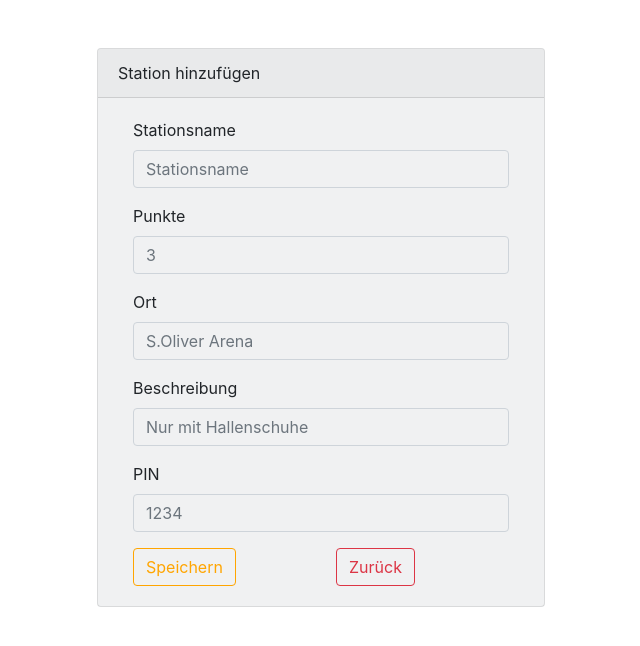
After one commit to MaxMay1994/sportsday, a Flask app: page /dashboard/station/hinzufuegen in a window 1280 px wide. The commit adds this page. Shown: the top 646 px of the page, without its empty margins (350-990 px from the left). Run offline with Flask 2, Linux system fonts and the light colour scheme; some libraries are stand-ins or nearby versions.

Commit message:
station verwalten überarbeitet station hinzufuegen hinzugefügt

```diff
--- a/implementation/__init__.py
+++ b/implementation/__init__.py
@@ -51,6 +51,10 @@ def manage_station():
     obj = StationController()
     return obj.manage_station()
 
+@app.route('/dashboard/station/hinzufuegen')
+def add_station():
+    obj = StationController()
+    return obj.add_station()
 
 @app.route('/dashboard/klasse')
 def dash_class():
--- a/implementation/controller/station/StationController.py
+++ b/implementation/controller/station/StationController.py
@@ -24,4 +24,13 @@ class StationController(Controller):
         return render_template('station/station.html', station=station_information)
 
     def manage_station(self):
-        return render_template('station/station_manage.html', stationen={0, 1, 2})
+        if 'username' not in session or 'role' not in session:
+            return redirect(url_for('login_form'))
+
+        db = DatenbankController()
+
+        station_information = db.get_station_information()
+        return render_template('station/station_manage.html', stationen=station_information)
+
+    def add_station(self):
+        return render_template('station/station_add.html')
--- /dev/null
+++ b/implementation/templates/station/station_add.html
@@ -0,0 +1,65 @@
+{% extends 'base/base.html' %}
+
+{% block content %}
+
+<form style="width: 32rem; min-width: 28rem; margin-left: 27em">
+    <div class="card bg-light mb-3" style="max-width: 28rem;">
+        <div class="card-header">Station hinzufügen</div>
+        <div class="card-body">
+            <div class="container">
+                <div class="form-group row justify-content-end">
+                    <div class="col">
+                        <label for="inputEmail4">Stationsname</label>
+                        <input type="text" class="form-control" id="inputEmail4" placeholder="Stationsname">
+                    </div>
+                </div>
+            </div>
+            <div class="container">
+                <div class="form-group row justify-content-end">
+                    <div class="col">
+                        <label for="inputPassword4">Punkte</label>
+                        <input type="text" class="form-control" id="inputPassword4" placeholder="3">
+                    </div>
+                </div>
+            </div>
+
+            <div class="container">
+                <div class="form-group row justify-content-end">
+                    <div class="col">
+                        <label for="inputAddress">Ort</label>
+                        <input type="text" class="form-control" id="inputAddress" placeholder="S.Oliver Arena">
+                    </div>
+                </div>
+            </div>
+
+            <div class="container">
+                <div class="form-group row justify-content-end">
+                    <div class="col">
+                        <label for="inputAddress2">Beschreibung</label>
+                        <input type="text" class="form-control" id="inputAddress2" placeholder="Nur mit Hallenschuhe">
+                    </div>
+                </div>
+            </div>
+            <div class="container">
+                <div class="form-group row justify-content-end">
+                    <div class="col">
+                        <label for="inputCity">PIN</label>
+                        <input type="text" class="form-control" id="inputCity" placeholder="1234">
+                    </div>
+                </div>
+            </div>
+            <div class="container">
+                <div class="row">
+                    <div class="col-sm">
+                        <button type="submit" class="btn btn-outline-primary">Speichern</button>
+                    </div>
+                    <div class="col-sm">
+                        <a href="/dashboard/station/verwalten" class="btn btn-outline-danger">Zurück</a>
+                    </div>
+                </div>
+            </div>
+        </div>
+    </div>
+</form>
+
+{% endblock %}
```
Also changed, not shown: implementation/templates/station/station_manage.html (+16 -6 lines).
